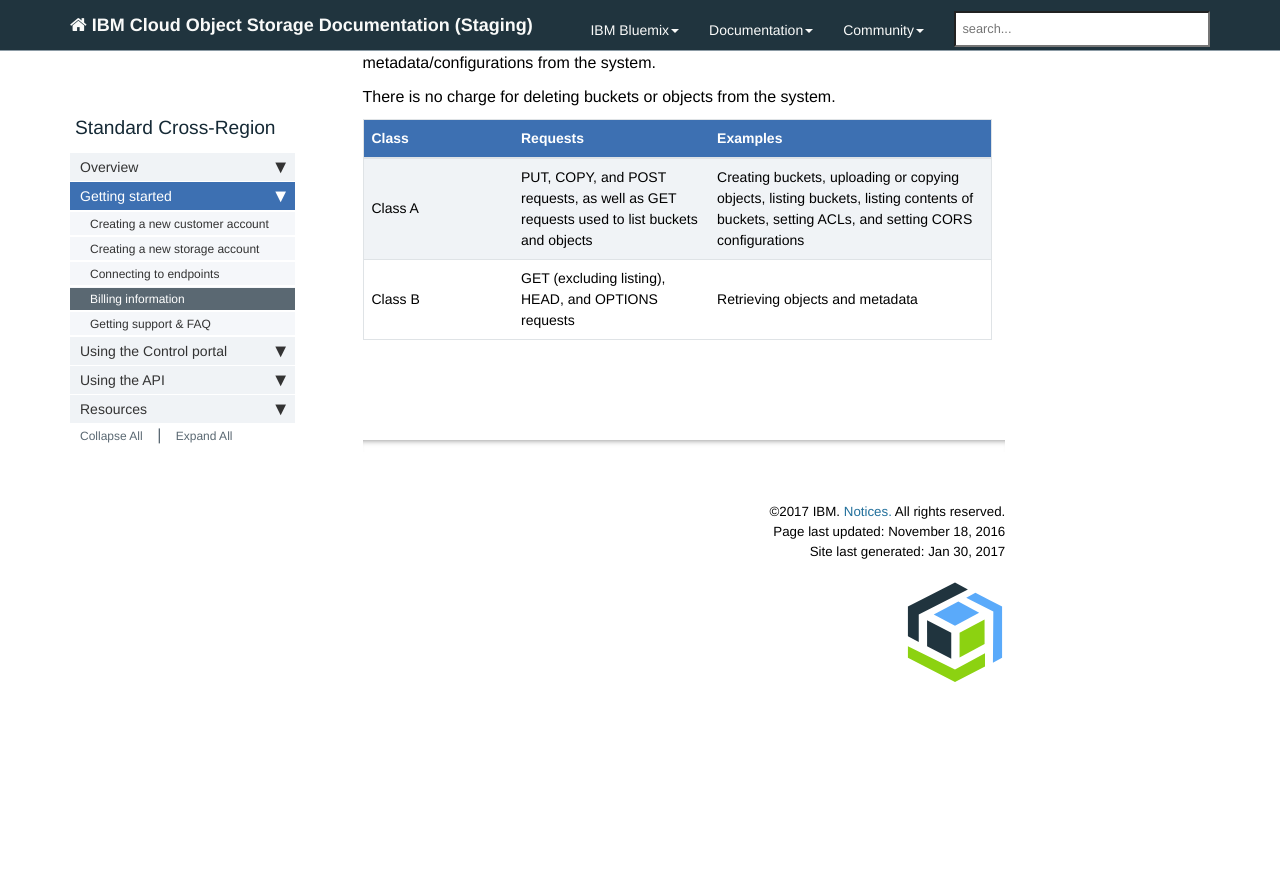
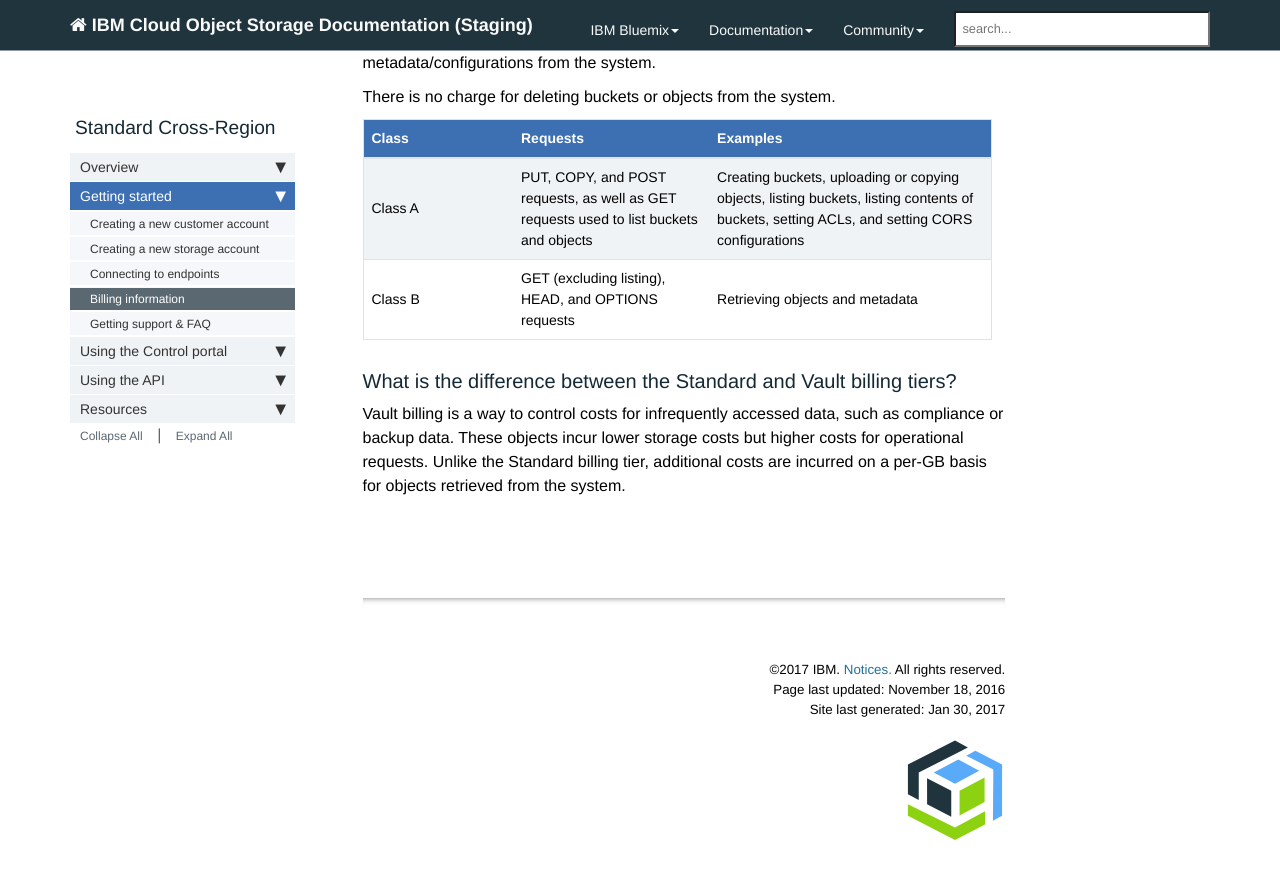
Before and after one commit to mpcarl-ibm/crs-docs, a Jekyll site: the page built from pages/crs/crs-billing.md, in a window 1280 px wide and 900 px high, scrolled down 925 px. Shown: the top 879 px of the window. Built offline with Jekyll 4.4.1, drawn with Linux system fonts in a browser that asks for light colours; nearby versions of some CDN libraries; comment, search, counter and statistics services are not loaded; before the commit the page ends 1667 px from its top, so only the background shows below that.

Commit message:
added vault billing question

```diff
--- a/pages/crs/crs-billing.md
+++ b/pages/crs/crs-billing.md
@@ -35,3 +35,7 @@
 |--- |--- |--- |
 | Class A | PUT, COPY, and POST requests, as well as GET requests used to list buckets and objects | Creating buckets, uploading or copying objects, listing buckets, listing contents of buckets, setting ACLs, and setting CORS configurations |
 | Class B | GET (excluding listing), HEAD, and OPTIONS requests | Retrieving objects and metadata |
+
+### What is the difference between the Standard and Vault billing tiers?
+
+Vault billing is a way to control costs for infrequently accessed data, such as compliance or backup data. These objects incur lower storage costs but higher costs for operational requests. Unlike the Standard billing tier, additional costs are incurred on a per-GB basis for objects retrieved from the system.
```
